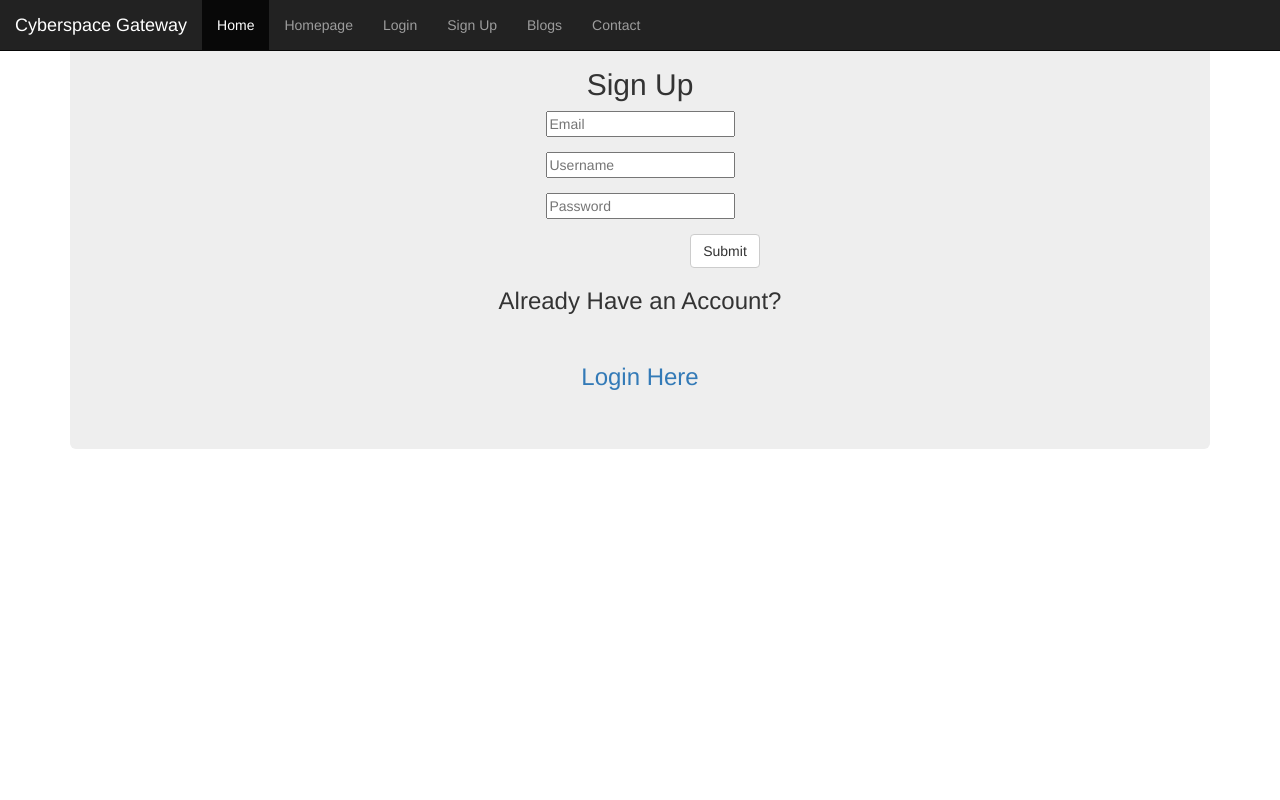
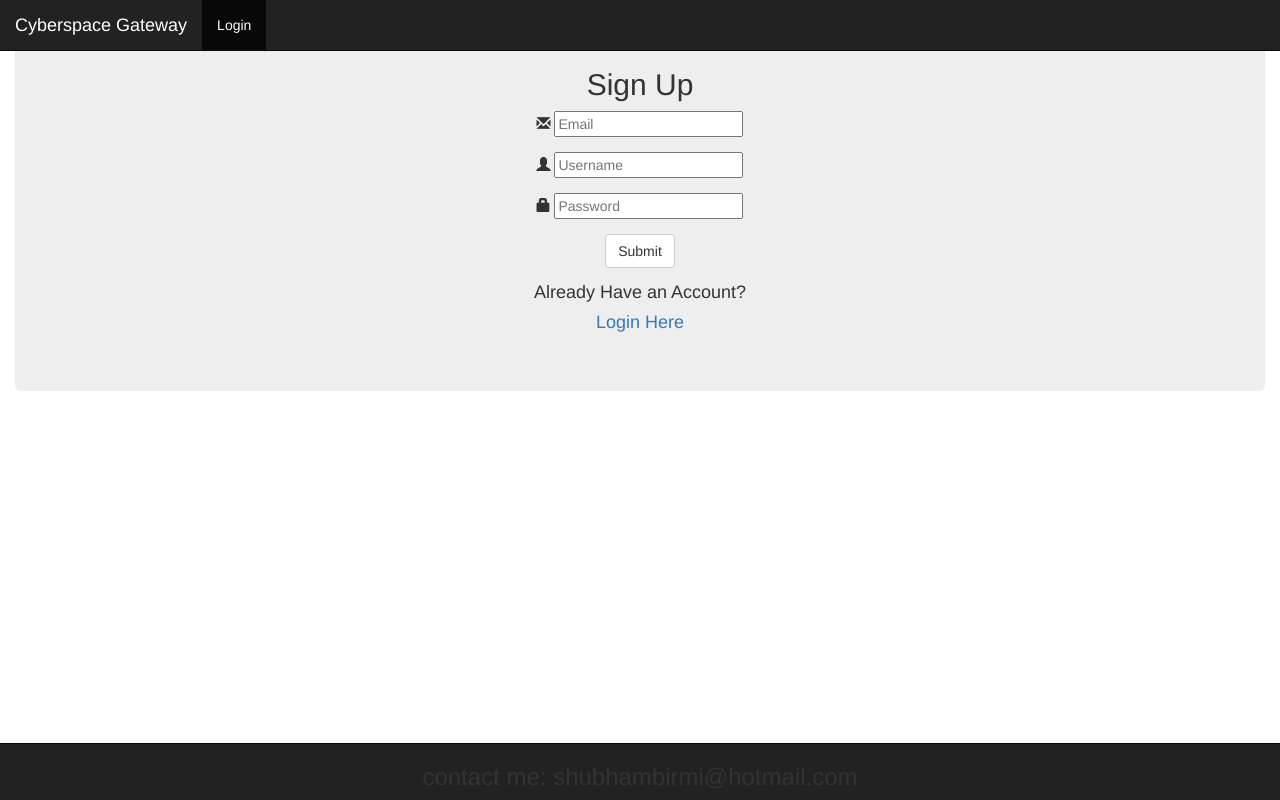
Before and after one commit to code93/trantor-bootcamp, a Flask app: page /register in a window 1280 px wide. Run offline with Flask 2, Linux system fonts and the light colour scheme; some libraries are stand-ins or nearby versions.

Commit message:
Made the layout better
Only login and Homepage feature, adjusted the Registration box, Added Bootstrap to the Signout and added Footer.

```diff
--- a/Project/Website/app.py
+++ b/Project/Website/app.py
@@ -24,23 +24,23 @@ login.login_view = 'login'
 def create_all():
     db.create_all()
 
-@app.route('/blogs')
+@app.route('/dashboard')
 @login_required
 def blog():
-    return render_template('blogs.html')
+    return render_template('dashboard.html')
 
 
 @app.route('/login', methods = ['POST', 'GET'])
 def login():
     if current_user.is_authenticated:
-        return redirect('/blogs')
+        return redirect('/dashboard')
 
     if request.method == 'POST':
         email = request.form['email']
         user = UserModel.query.filter_by(email = email).first()
         if user is not None and user.check_password(request.form['password']):
             login_user(user)
-            return redirect('/blogs')
+            return redirect('/dashboard')
 
     return render_template('login.html')
 
@@ -68,13 +68,13 @@ def register():
 @app.route('/logout')
 def logout():
     logout_user()
-    return redirect('/blogs')
+    return redirect('/')
 
 
 
 @app.route("/")
 def index():
-    return render_template("index.html")
+    return render_template("Homepage.html")
 
 @app.route("/Homepage")
 def Homepage():
--- a/Project/Website/templates/layout.html
+++ b/Project/Website/templates/layout.html
@@ -11,20 +11,18 @@
 
     <title>Cyberspace Gateway</title>
 </head>
-<div class="container">
+<div class="container-fluid">
 <div class="jumbotron text-center">
   <nav class="navbar navbar-inverse navbar-fixed-top">
     <div class="container-fluid">
       <div class="navbar-header">
-        <a class="navbar-brand" href="#">Cyberspace Gateway</a>
+        <a class="navbar-brand" href="Homepage">Cyberspace Gateway</a>
       </div>
-      <ul class="nav navbar-nav">
-        <li class="active"><a href="#">Home</a></li>
-        <li><a href="Homepage">Homepage</a></li>
-        <li> <a href="login">Login</a></li>
-        <li><a href="register">Sign Up</a></li>
-        <li><a href="blogs">Blogs</a></li>
-        <li><a href="Contact">Contact</a></li>
+      <ul class="nav navbar-nav ">
+        {% if not current_user.is_authenticated %} <li class="active"> <a href="login">Login</a></li>{% endif %}
+        {% if current_user.is_authenticated %}<li><a href="dashboard"></span>Dashboard</a></li>{% endif %}
+        {% if current_user.is_authenticated %}<li><a href="logout"><span class="glyphicon glyphicon-user"></span>Logout</a></li>{% endif %}
+
       </ul>
     </div>
 
@@ -34,10 +32,17 @@
     {% block Homepage %}{% endblock %}
     {% block register %}{% endblock %}
     {% block login %}{% endblock %}
-
+    {% block dashboard %}{% endblock %}
     {% block body %}{% endblock %}
 
     </body>
+
+    <nav class="navbar navbar-inverse navbar-fixed-bottom">
+      <div class="container-fluid">
+       <h3> contact me:  shubhambirmi@hotmail.com </h3>
+      </div>
+    </nav>
+
 </div>
 </div>
 <script>
--- a/Project/Website/templates/register.html
+++ b/Project/Website/templates/register.html
@@ -5,25 +5,27 @@
   <h2>Sign Up</h2>
 <form class="form-horizontal" action="" method = "POST">
   <div class="form-group">
-    <input type = "email" name = "email" placeholder="Email" />
+    <span ><i class="glyphicon glyphicon-envelope"></i></span>
+    <input type = "email" name = "email" placeholder="Email" required="required" autocomplete="email"/>
   </div>
 
   <div class="form-group">
-    <input type = "text" name = "username" placeholder="Username"/>
+    <span ><i class="glyphicon glyphicon-user"></i></span>
+    <input type = "text" name = "username" placeholder="Username" required="required" autocomplete="username"/>
   </div>
 
 <div class="form-group">
-  <input type = "password" name = "password" placeholder="Password" />
+  <span ><i class="glyphicon glyphicon-lock"></i></span>
+  <input type = "password" name = "password" placeholder="Password" required="required" />
 </div>
 <div class="form-group">
-  <div class="col-sm-offset-2 col-sm-10">
+
       <button type="submit" class="btn btn-default">Submit</button>
-  </div>
 </div>
 </form>
 
-<h3>Already Have an Account?</h3><br>
-<h3><a href ="{{url_for('login')}}">Login Here</a></h3>
+<h4>Already Have an Account?</h4>
+<h4><a href ="{{url_for('login')}}">Login Here</a></h4>
 
 </div>
 {% endblock %}
```
Also changed, not shown: Project/Website/templates/Homepage.html (+17 -0 lines), Project/Website/templates/Login.html (+7 -7 lines), Project/Website/templates/blogs.html (deleted, +0 -9 lines), Project/Website/templates/dashboard.html (added, +10 -0 lines), Project/Website/templates/index.html (+0 -16 lines), Project/Website/static/Anonymous Background.jpg (deleted), Project/Website/static/green code.jpg (deleted).
